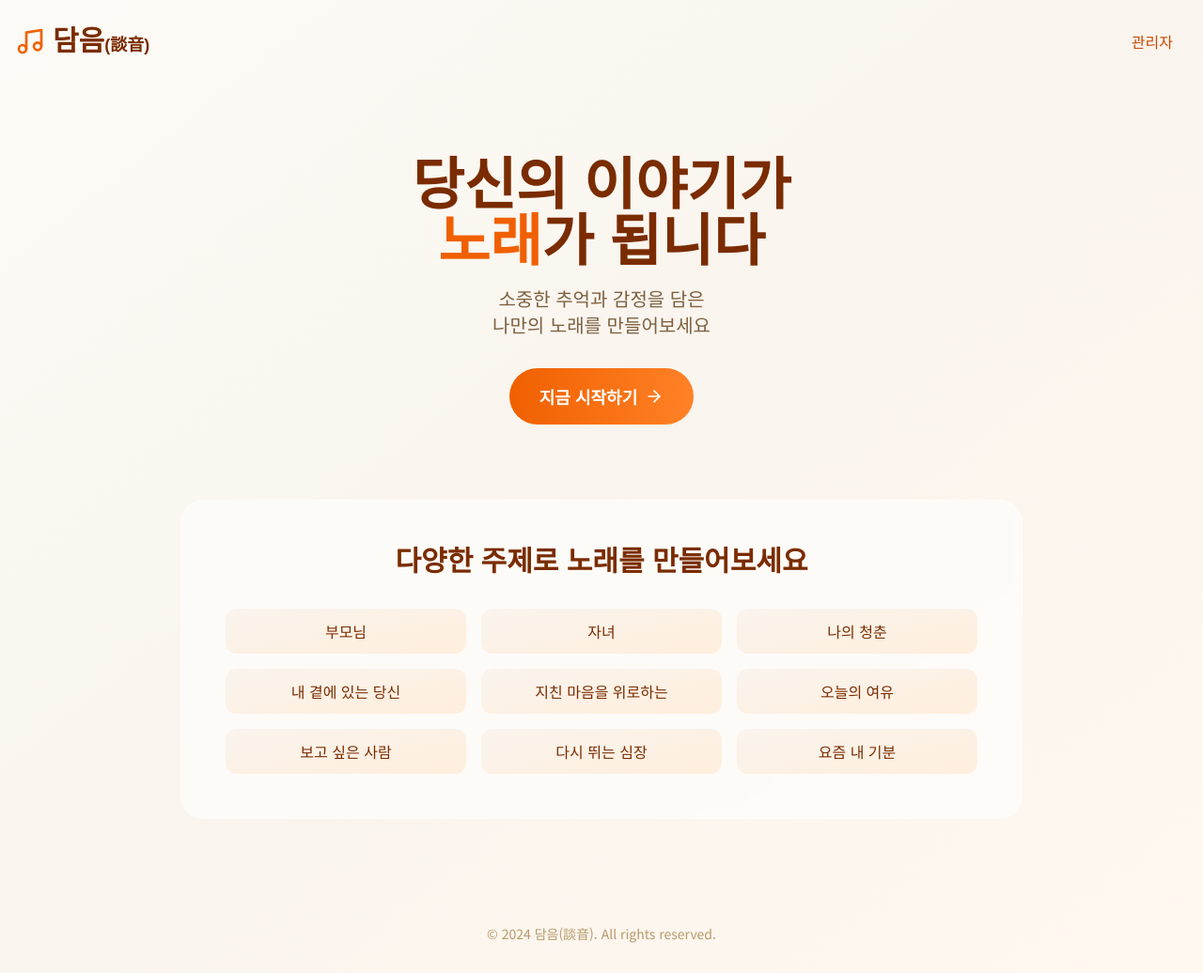
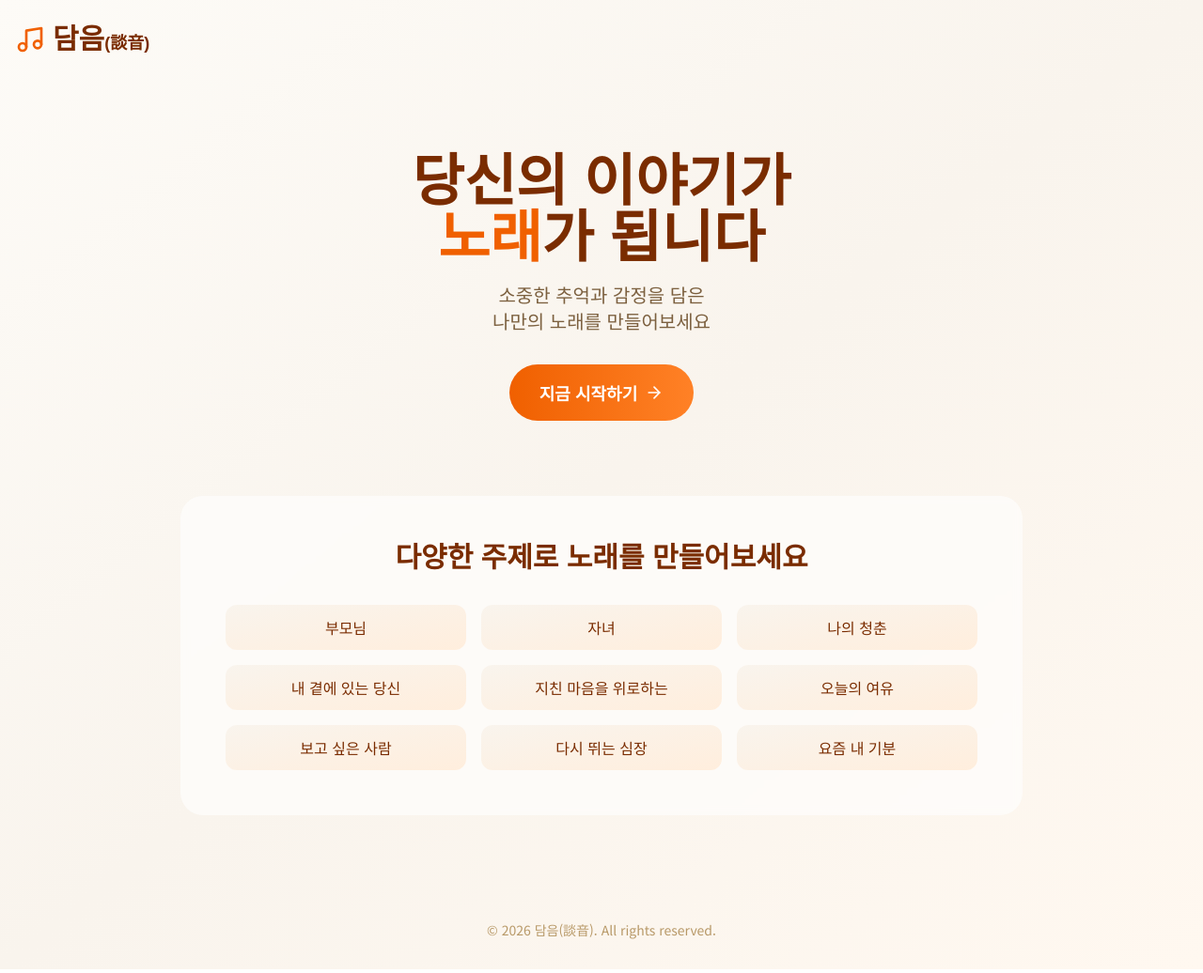
Before and after one commit to kwonsc99/damguem-studio, a Next.js app: page / in a window 1280 px wide. Shown: the whole page at 94% size. Built offline with nearby package versions, Linux system fonts and the light colour scheme.

Commit message:
메인페이지 관리자 버튼 제거 및 푸터 수정

```diff
--- a/app/page.tsx
+++ b/app/page.tsx
@@ -20,7 +20,7 @@ export default function Home() {
           </h1>
         </motion.div>
 
-        <motion.div
+        {/* <motion.div
           initial={{ opacity: 0, x: 20 }}
           animate={{ opacity: 1, x: 0 }}
           className="flex gap-3"
@@ -31,7 +31,7 @@ export default function Home() {
           >
             관리자
           </Link>
-        </motion.div>
+        </motion.div> */}
       </header>
 
       {/* Hero Section */}
@@ -161,7 +161,7 @@ export default function Home() {
 
       {/* Footer */}
       <footer className="container mx-auto px-4 py-8 text-center text-warm-600 text-sm">
-        <p>© 2024 담음(談音). All rights reserved.</p>
+        <p>© 2026 담음(談音). All rights reserved.</p>
       </footer>
     </div>
   );
```
